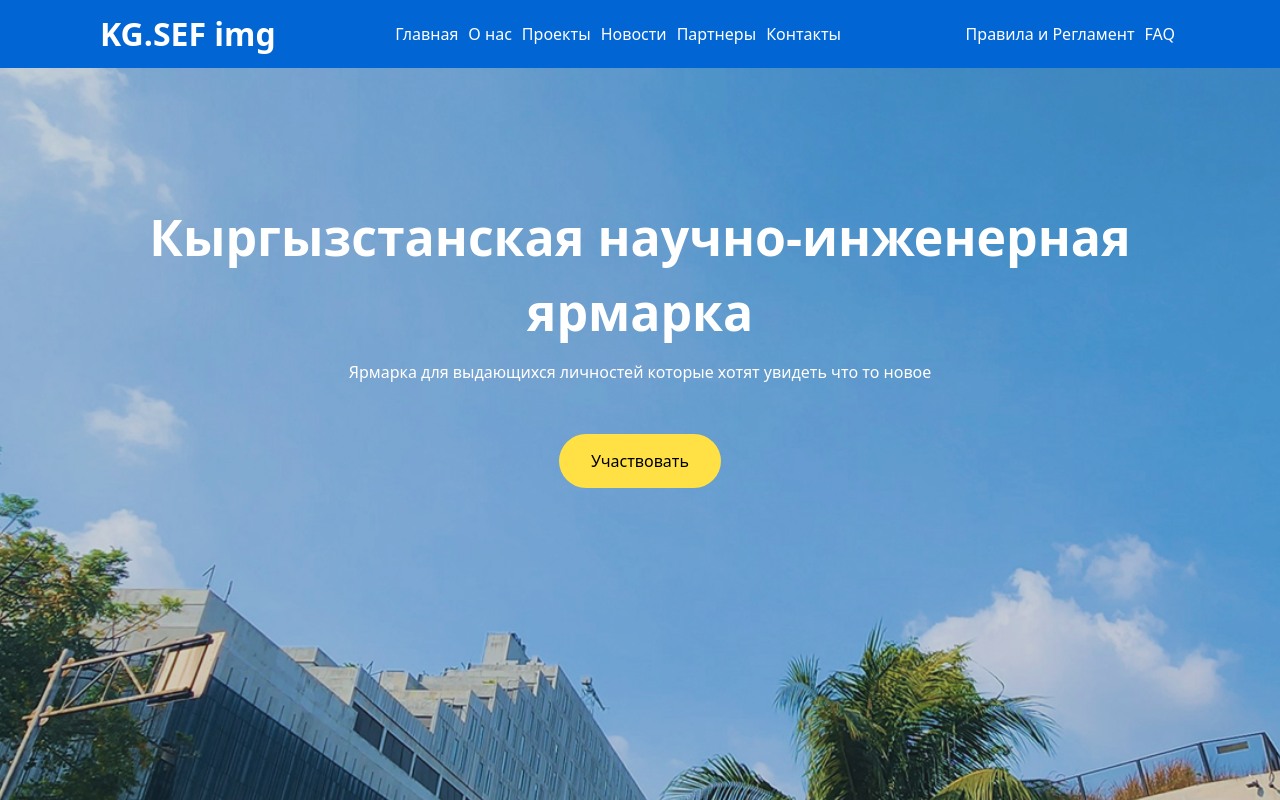
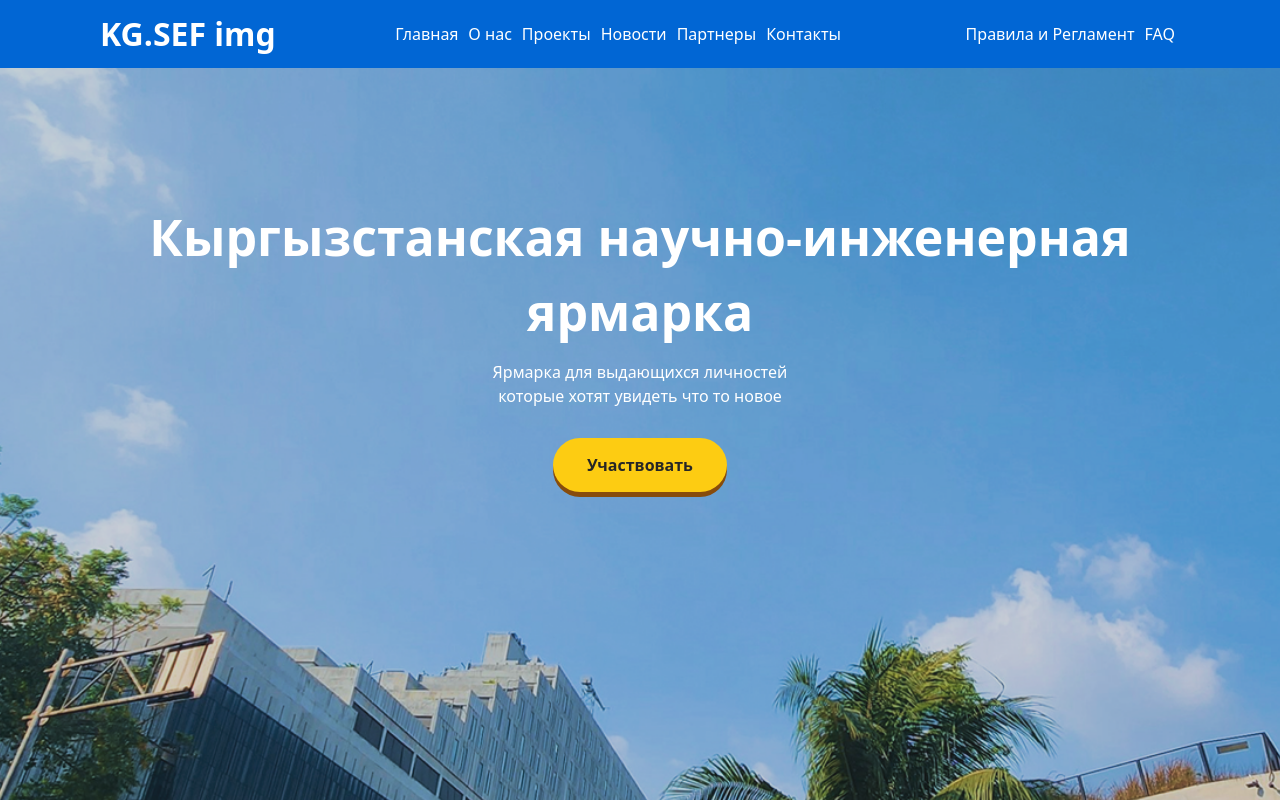
Before and after one commit to Scr00b1e/kg.sef, a React (Vite) app: page / in a window 1280 px wide. Shown: the top 800 px of the page. Built offline with nearby package versions, Linux system fonts and the light colour scheme.

Commit message:
fixed button

```diff
--- a/src/styles/home.scss
+++ b/src/styles/home.scss
@@ -12,6 +12,10 @@
     }
 
     &_words {
+        display: flex;
+        flex-direction: column;
+        justify-content: center;
+        align-items: center;
         width: 100%;
         max-width: 1030px;
         text-align: center;
@@ -25,6 +29,7 @@
     }
 
     &_text {
+        width: 300px;
         margin-top: 10px;
         font-weight: 400;
         font-size: 16px;
@@ -32,18 +37,34 @@
     }
 
     &_btn {
-        margin-top: 50px;
-        padding: 16px 32px;
-        color: #000000;
+        margin-top: 30px;
+        padding: 16px 34px;
+        color: #262626;
         font-size: 16px;
-        background-color: #FFE145;
+        font-weight: 600;
+        background-color: #FDCC12;
         border: none;
         border-radius: 44px;
         cursor: pointer;
         transition: background-color 0.3s ease;
 
-        &:hover {
-            background-color: #fcd410;
+        outline: none;
+        box-shadow: 0 5px #874C0C;
+
+        &:focus {
+            outline: none;
+            background-color: #B0B0B0;
+            box-shadow: 0 5px #7a7a7a;
         }
+
+        &:active {
+            transform: scale(0.96);
+            background-color: #B0B0B0;
+            box-shadow: 0 5px #7a7a7a;
+        }
+
+        // &:hover {
+        //     background-color: darken(#FDCC12, 5%);
+        // }
     }
 }
```
